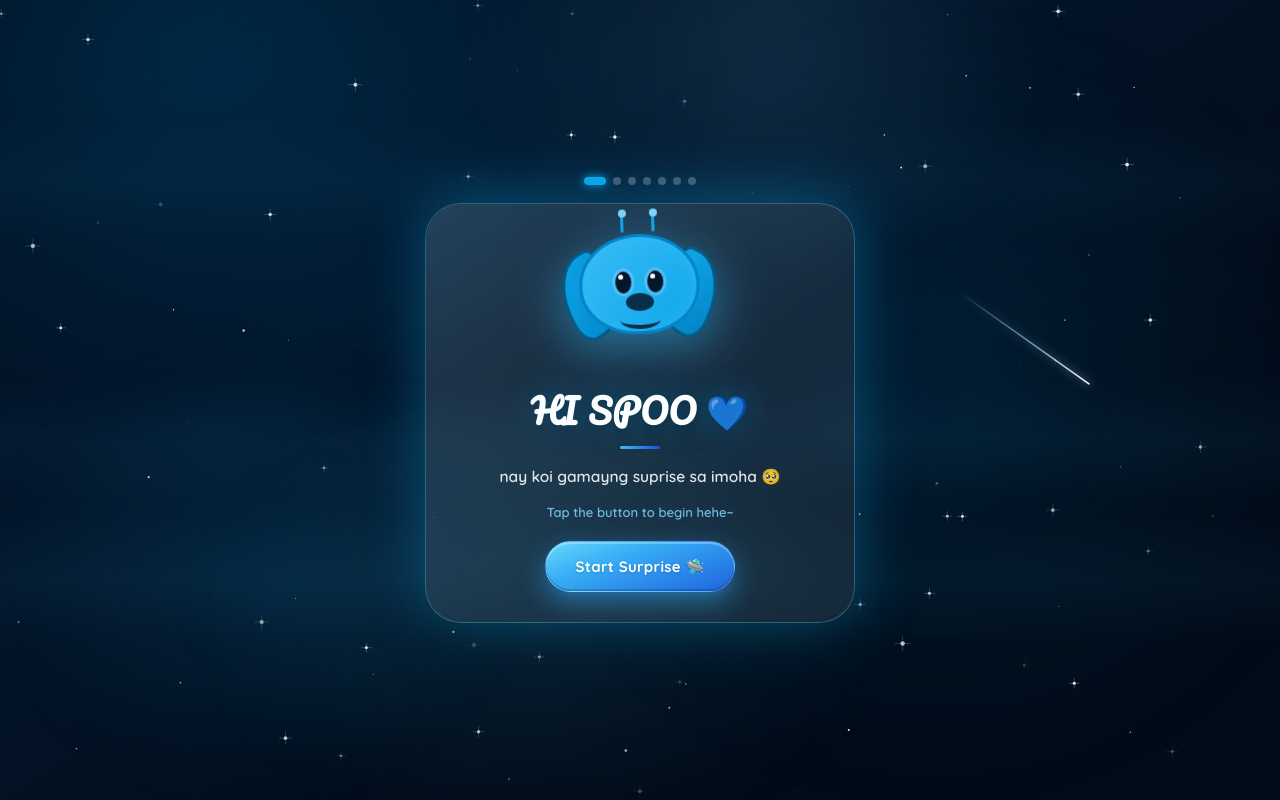
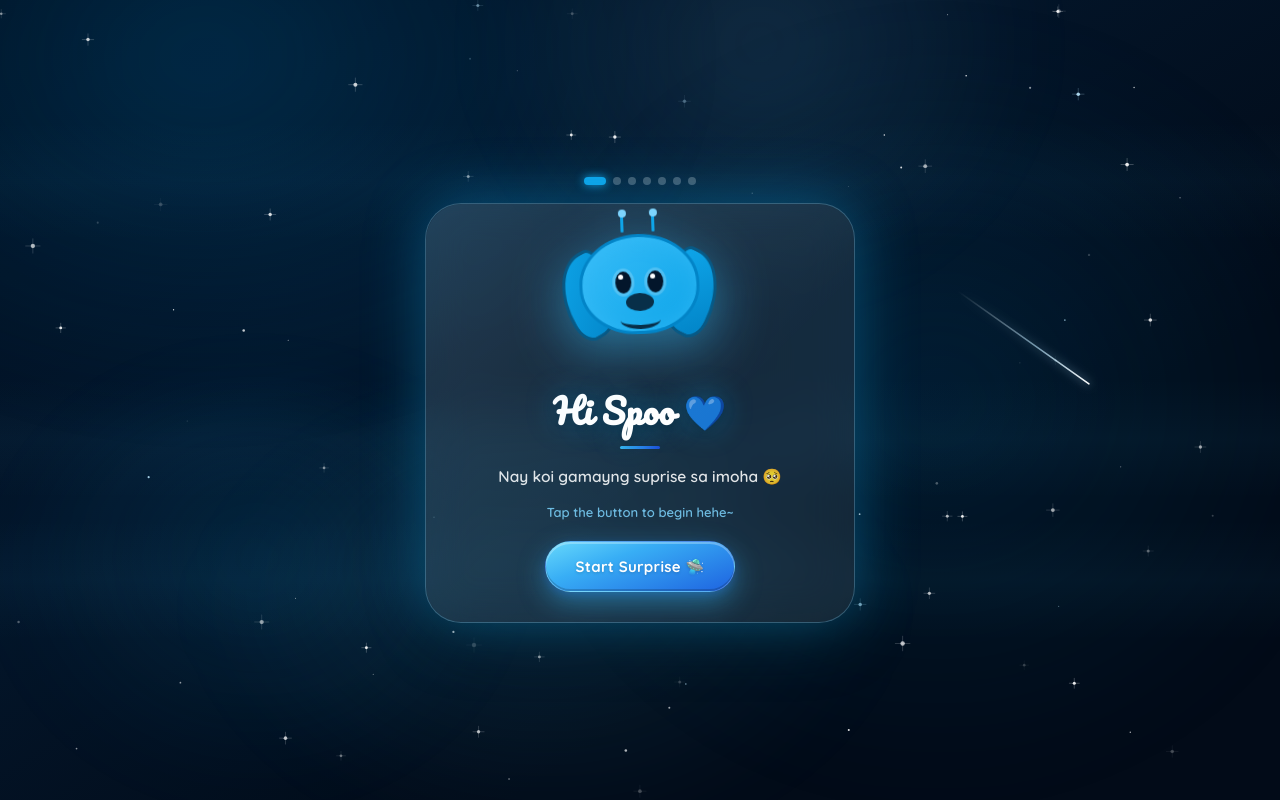
Before and after one commit to NeriAndrei16/monthsary-surprise, a plain HTML site: page index.html in a window 1280 px wide. Drawn offline with Linux system fonts and the light colour scheme; animation ran at ten frames a second.

Commit message:
Correct capitalization in greetings and message

```diff
--- a/index.html
+++ b/index.html
@@ -702,9 +702,9 @@ input:focus {
         <div class="mouth"></div>
       </div>
     </div>
-    <h1>HI SPOO 💙</h1>
+    <h1>Hi Spoo 💙</h1>
     <div class="divider"></div>
-    <p>nay koi gamayng suprise sa imoha 🥺</p>
+    <p>Nay koi gamayng suprise sa imoha 🥺</p>
     <p class="small">Tap the button to begin hehe~</p>
     <button class="blue-btn" onclick="nextPage(2)">Start Surprise 🛸</button>
   </div>
```
